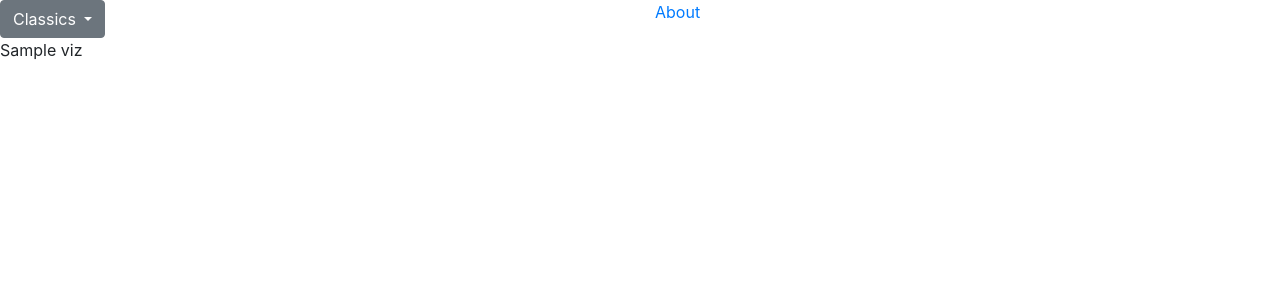
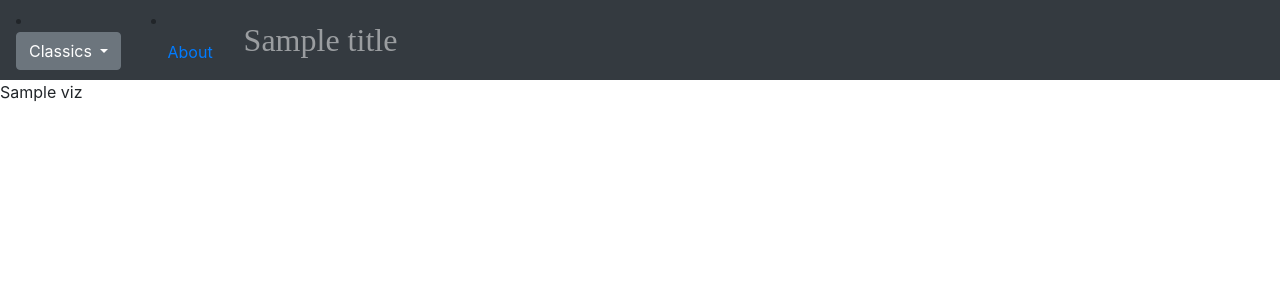
Before and after one commit to ooba5/ClassicNetworkWeb, a Flask app: template App/templates/home.html in a window 1280 px wide. Shown: the top 300 px of the page. Run offline with Flask 3, Linux system fonts and the light colour scheme; the template is opened without the code that fills it: most values are stand-ins (such as "Sample title", 1, 10 or a date in 2020); some libraries are stand-ins or nearby versions.

Commit message:
adding nav bar and title

```diff
--- /dev/null
+++ b/App/static/home_style.css
@@ -0,0 +1,5 @@
+.navbar-text {
+    font-family: Herculanum;
+    text-align: right;
+    font-size: 32;
+}
--- a/App/templates/home.html
+++ b/App/templates/home.html
@@ -1,10 +1,13 @@
 <html>
 <head>
 <link rel="stylesheet" href="https://cdn.jsdelivr.net/npm/bootstrap@4.0.0/dist/css/bootstrap.min.css" integrity="sha384-Gn5384xqQ1aoWXA+058RXPxPg6fy4IWvTNh0E263XmFcJlSAwiGgFAW/dAiS6JXm" crossorigin="anonymous">
+<link rel="stylesheet" href="./static/home_style.css">
 </head>
 <body>
-<div class="row">
+<nav class="navbar navbar-dark bg-dark">
+  <div class="row">
   <div class="col">
+      <li class="nav-item dropdown">
       <div class="dropdown">
         <button class="btn btn-secondary dropdown-toggle" type="button" id="dropdownMenuButton" data-toggle="dropdown" aria-haspopup="true" aria-expanded="false">
             Classics
@@ -19,10 +22,21 @@
               <a class="dropdown-item" onclick="ExecPythonCommand('GreatExpectations')">Great Expectations</a>
           </div>
       </div>
+      </li>
   </div>
-  <div class="col"><a href="/About">About</a></div>
+  <div class = "col">
+      <li class="nav-item">
+          <a class="nav-link" href="/About">About</a>
+      </li>
+  </div>
+
+  <span class="navbar-text">
+    {{title | safe }}
+  </span>
 
 </div>
+</nav>
+
 
 {{viz | safe }}
 
```
